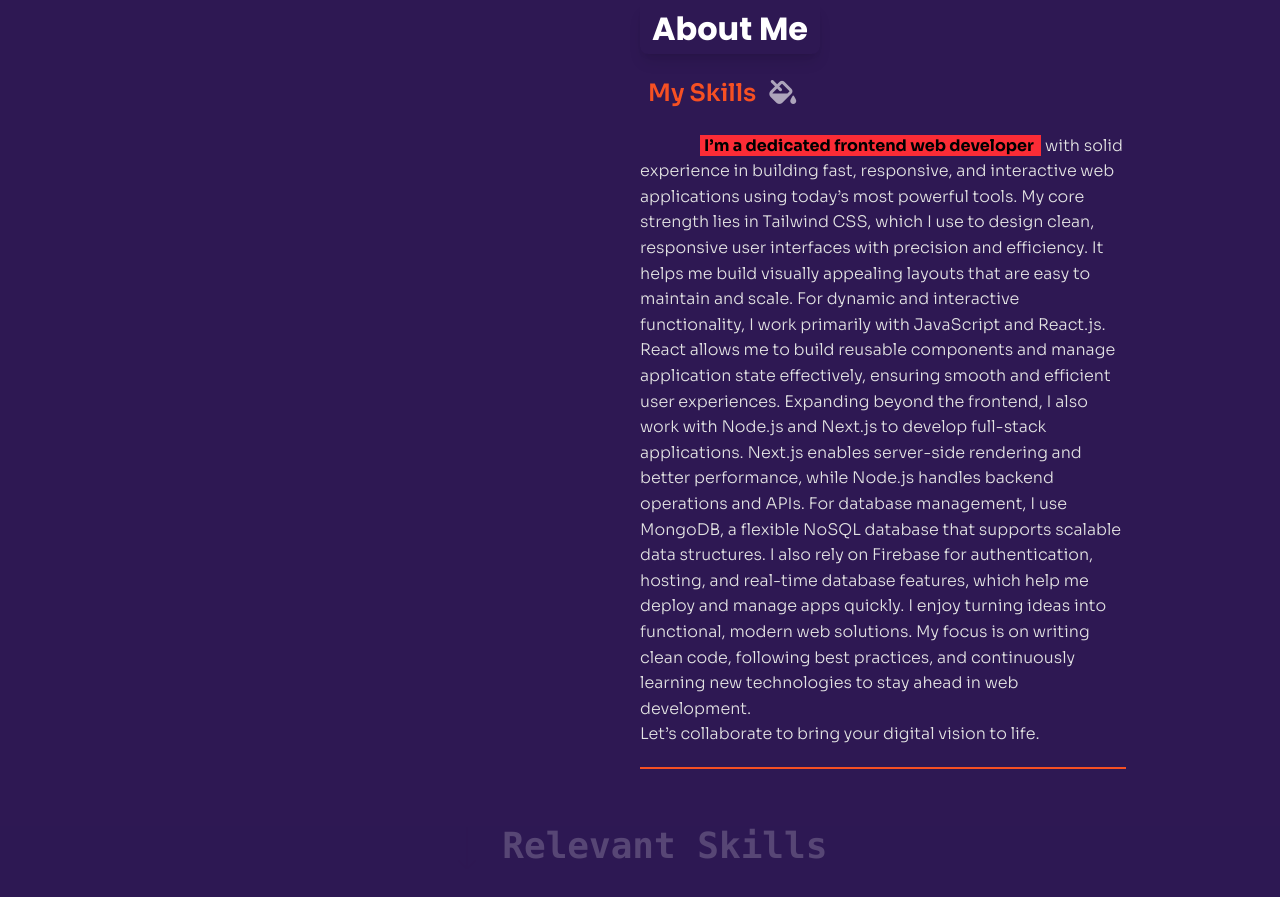
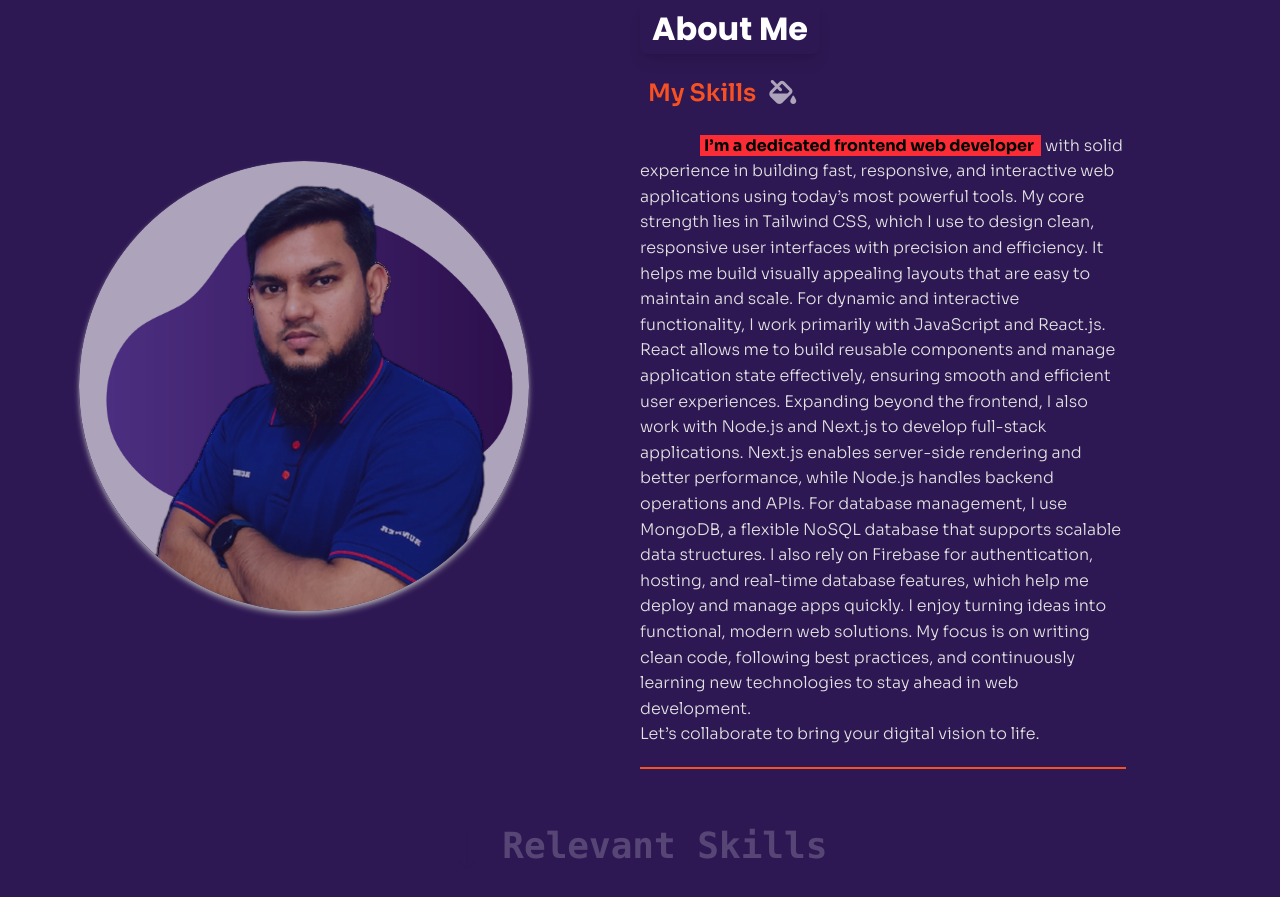
Before and after one commit to shiful33/my-portfolio-tailwind, a plain HTML site: page index.html in a window 1280 px wide. Shown: the part 838-1735 px from the top of the page. Drawn offline with nearby package versions, Linux system fonts and the light colour scheme.

Commit message:
Update index.html

```diff
--- a/index.html
+++ b/index.html
@@ -107,7 +107,7 @@
 
         <div class="absolute grid sm:flex sm:w-[100%] sm:h-[850px] justify-center items-center">
             <div class="sm:w-[50%] grid sm:flex justify-center items-end">
-            <img class="w-[300px] sm:w-[450px] animate-pulse shadow-md  rounded-full shadow-lime-50 mt-20 sm:mt-0" src="assets/abouit.jpg" alt="">
+            <img class="w-[300px] sm:w-[450px] animate-pulse shadow-md  rounded-full shadow-lime-50 mt-20 sm:mt-0" src="assets/profile.png" alt="">
         </div>
 
         <div class="w-[100%] sm:w-[55%] grid justify-center items-center  p-8">
```
